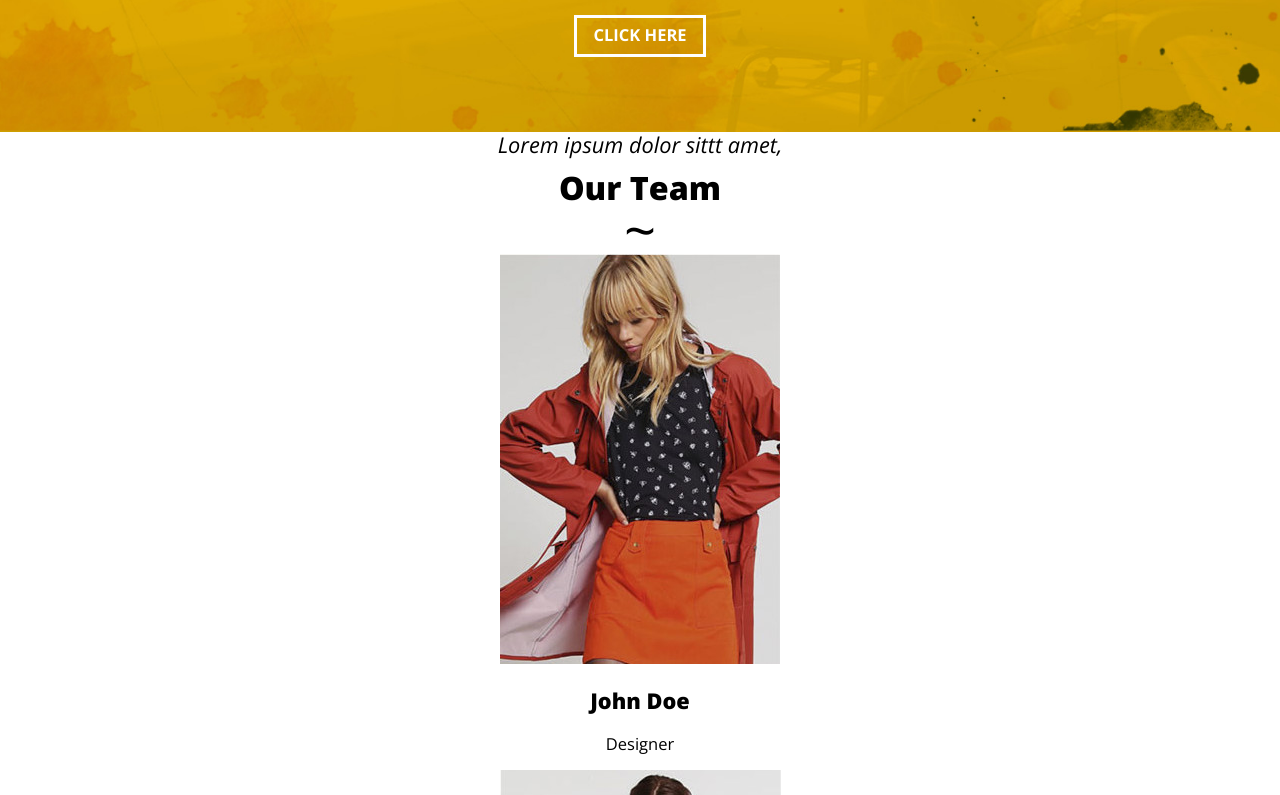
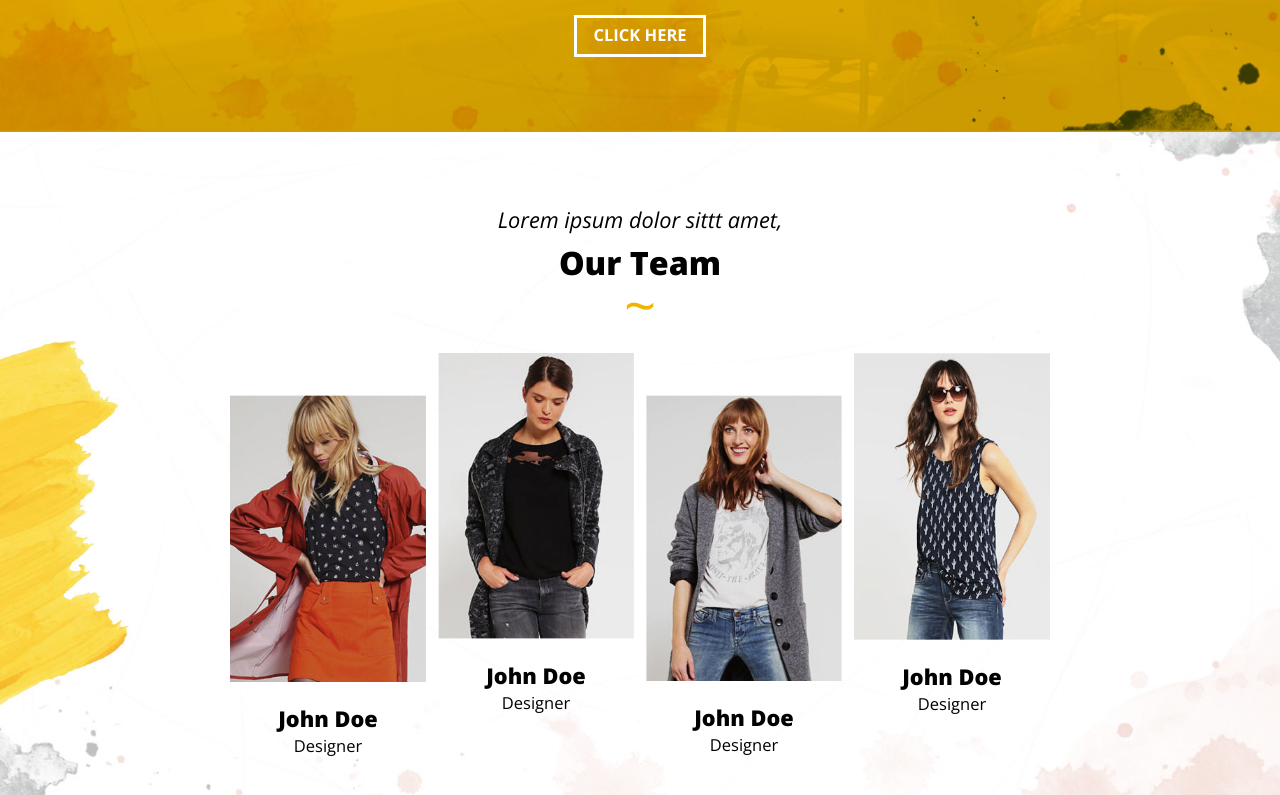
Before and after one commit to marcinkapica/cr8tive, a plain HTML site: page app/index.html in a window 1280 px wide. Shown: the part 2005-2800 px from the top of the page. Drawn offline with nearby package versions, Linux system fonts and the light colour scheme; some packages are replaced by stand-ins of ours.

Commit message:
finished section 'team'

```diff
--- a/app/index.html
+++ b/app/index.html
@@ -14,7 +14,7 @@
 	</head>
 	<body>
 		<!----------------------Navbar---------------------->
-        <nav class="navbar js-navbar color-primary">
+		<nav class="navbar js-navbar">
 			<div class="navbar__logo-container">
 				<img class="navbar__logo" src="images\Logo.png" alt="Cr8tive company logo">
 			</div>
@@ -37,7 +37,7 @@
 		</nav>
 
 		<!----------------------Header---------------------->
-        <header class="header color-primary">
+		<header class="header">
 			<img class="header__image" src="images/iron-man2.png">
 			<h1 class="header__heading">We&nbsp;are&nbsp;an<br><span class="header__heading--emphasis">Creative</span><br>Digital&nbsp;Agency</h1>
 			<p class="header__text text">Lorem ipsum dolor sit amet, consectetuer adipiscing elit,<br>sed diam nonummy nibh euismod tincidunt ut laoreet<br>Lorem ipsum dolor sit amet, consectetuer adipiscing elit.</p>
@@ -105,26 +105,28 @@
 		<section class="section section-team">
 			<p class="text-big">Lorem ipsum dolor sittt amet,</p>
 			<h2 class="heading">Our Team</h2>
-            <span class="tilde">~</span>
-            <div class="card">
-                <img class="card__image" src="images\team-member-1.jpg">
-                <p class="card__name">John Doe</p>
-                <p class="card__profession">Designer</p>
+			<span class="tilde color-emphasis">~</span>
+			<div class="section-team__card-container">
+				<div class="section-team__card">
+					<img class="section-team__image" src="images\team-member-1.jpg">
+					<p class="section-team__name">John Doe</p>
+					<p class="section-team__profession">Designer</p>
 				</div>
-            <div class="card">
-                <img class="card__image" src="images\team-member-2.jpg">
-                <p class="card__name">John Doe</p>
-                <p class="card__profession">Designer</p>
+				<div class="section-team__card">
+					<img class="section-team__image" src="images\team-member-2.jpg">
+					<p class="section-team__name">John Doe</p>
+					<p class="section-team__profession">Designer</p>
 				</div>
-            <div class="card">
-                <img class="card__image" src="images\team-member-3.jpg">
-                <p class="card__name">John Doe</p>
-                <p class="card__profession">Designer</p>
+				<div class="section-team__card">
+					<img class="section-team__image" src="images\team-member-3.jpg">
+					<p class="section-team__name">John Doe</p>
+					<p class="section-team__profession">Designer</p>
 				</div>
-            <div class="card">
-                <img class="card__image" src="images\team-member-4.jpg">
-                <p class="card__name">John Doe</p>
-                <p class="card__profession">Designer</p>
+				<div class="section-team__card">
+					<img class="section-team__image" src="images\team-member-4.jpg">
+					<p class="section-team__name">John Doe</p>
+					<p class="section-team__profession">Designer</p>
+				</div>
 			</div>
 		</section>
 
@@ -132,7 +134,7 @@
 		<section class="section section-testimonials">
 			<p class="text-big">Lorem ipsum dolor sittt amet,</p>
 			<h2 class="heading">Testimonials</h2>
-            <span class="tilde">~</span>
+			<span class="tilde color-emphasis">~</span>
 			<figure class="quotation">
 				<blockquote class="quotation__text">
 					Lorem ipsum dolor sit amet, consectetuer adipiscing elit, sed diam nonummy nibh euismod tincidunt ut laoreet  Lorem ipsum dolor sit amet, consec
--- a/app/styles/scss/modules/_base.scss
+++ b/app/styles/scss/modules/_base.scss
@@ -1,27 +1,11 @@
-//--------------------General styles--------------------
-* {
-  box-sizing: border-box;
-}
-
-.text-big {
-  margin: 0 0 1rem;
-}
-
-.heading {
-  margin: 0 0 1.75rem;
-}
-
 //--------------------Variables--------------------
 $padSide-small: 3rem;
-$padSide-medium: 6rem;
 $padSide-big: 17.5%;
 
-$padTop: 6.25rem;
+$padVertical: 6.25rem;
 
-//Header
 $headerPadTop: 9rem;
 
-//Section skills
 $skillsPadVertical: 4rem;
 
 //--------------------Mixins & placeholders--------------------
@@ -45,3 +29,23 @@ $skillsPadVertical: 4rem;
 		@content;
 	}
 }
+
+//--------------------General styles--------------------
+* {
+	box-sizing: border-box;
+}
+
+.text-big {
+	margin: 0 0 1rem;
+}
+
+.heading {
+	margin: 0 0 1.75rem;
+}
+
+.section-portfolio, .section-team, .section-testimonials, .section-clients {
+	padding: $padVertical $padSide-small;
+	@include media-min($notebook) {
+		padding: $padVertical $padSide-big;
+	}
+}
--- a/app/styles/scss/modules/_colors.scss
+++ b/app/styles/scss/modules/_colors.scss
@@ -18,8 +18,7 @@ $color-emphasis: #eeb501;
   color:$color-emphasis;
 }
 
-
-.section-portfolio, .section-testimonials, .footer, .address__link {
+.header, .section-portfolio, .section-testimonials, .footer, .address__link {
   color:$color-primary;
 }
 
@@ -73,10 +72,10 @@ $color-emphasis: #eeb501;
  //--------------------Header --------------------
 .header {
   &__heading {
-	&--emphasis {
-	  color:$color-emphasis;
+		&--emphasis {
+			color:$color-emphasis;
+		}
 	}
-  }
 }
 
 //-------------------- Section skills --------------------
--- a/app/styles/scss/modules/_typography.scss
+++ b/app/styles/scss/modules/_typography.scss
@@ -131,14 +131,16 @@ html, .form__field, button, .navbar__search-bar {
 	}
 }
 //--------------------Section team--------------------
-.card {
+.section-team {
 	&__name {
 		font-size:1.8125rem;
+		font-weight: $extraBold ;
 	}
 	&__profession {
 		font-size:1.375rem;
 	}
 }
+
 //--------------------Section testimonials--------------------
 .quotation {
 	&__text, &__profession {
--- a/app/styles/scss/sections/_section-portfolio.scss
+++ b/app/styles/scss/sections/_section-portfolio.scss
@@ -1,10 +1,6 @@
 .section-portfolio {
 	@extend %sectionBackground;
 	background-image: url("../images/background-2.jpg");
-  padding: $padTop $padSide-small;
-  @include media-min($notebook) {
-    padding: $padTop $padSide-big;
-  }
 	&__gallery {
 		display: flex;
 		flex-wrap: wrap;
--- a/app/styles/scss/sections/_section-team.scss
+++ b/app/styles/scss/sections/_section-team.scss
@@ -0,0 +1,30 @@
+.section-team {
+	@extend %sectionBackground;
+	background-image: url("../images/background-3.jpg");
+	&__card-container {
+		display: flex;
+		justify-content: center;
+		flex-wrap: wrap;
+	}
+	&__card {
+		flex-basis:35%;
+		padding:0 0.5rem;
+		margin-top:2rem;
+		@include media-min($tablet) {
+			flex-basis:25%;
+			margin-bottom:4rem;
+			&:nth-of-type(2n+1){
+				margin:5.5rem 0 0;
+			}
+		}
+	}
+	&__image {
+		max-width:100%;
+	}
+	&__name {
+		margin-bottom: 0;
+	}
+	&__profession {
+		margin: 0.5rem 0 0;
+	}
+}
```
Also changed, not shown: app/styles/main.css, app/styles/scss/sections/_header.scss (indentation only), app/styles/scss/sections/_section-skills.scss (indentation only), app/styles/vendor/normalize.css, 1 other file. Lines whose indentation alone changed are shown as unchanged.
